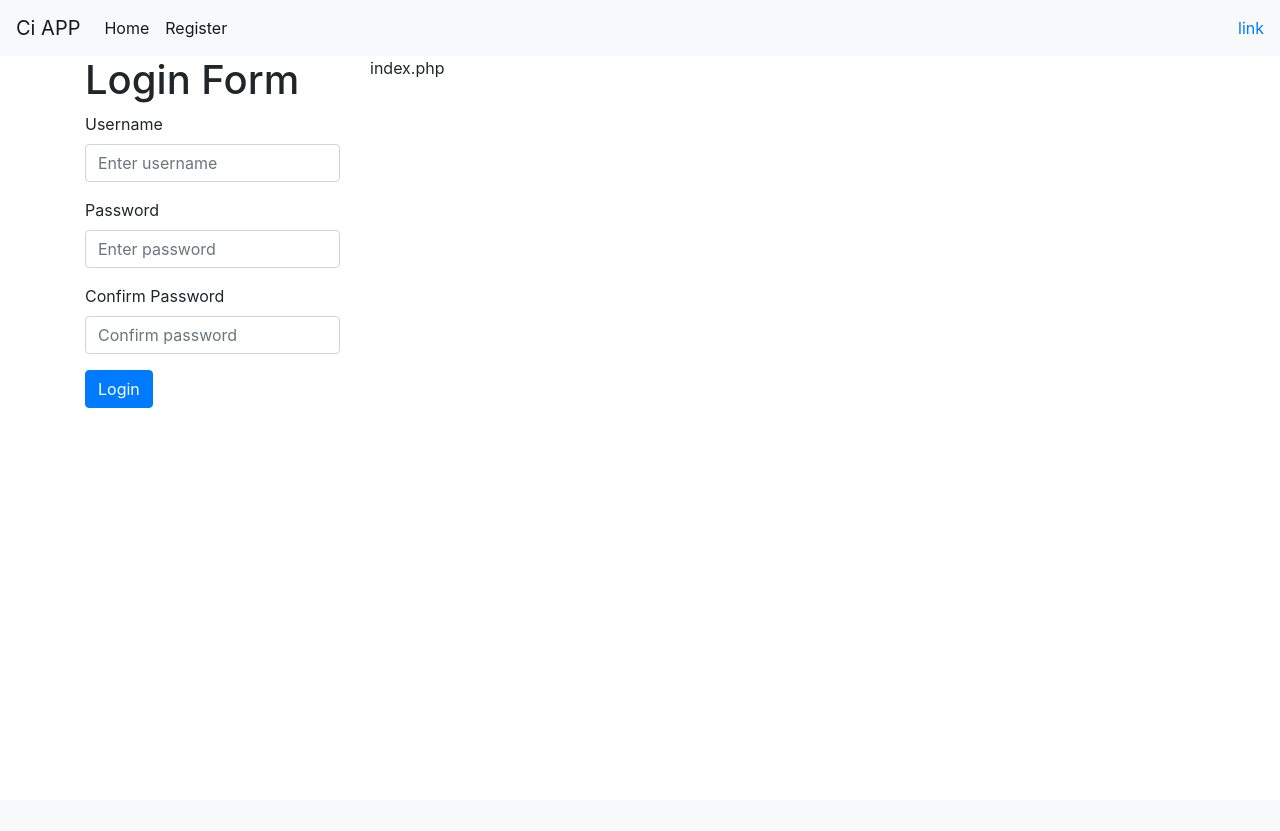
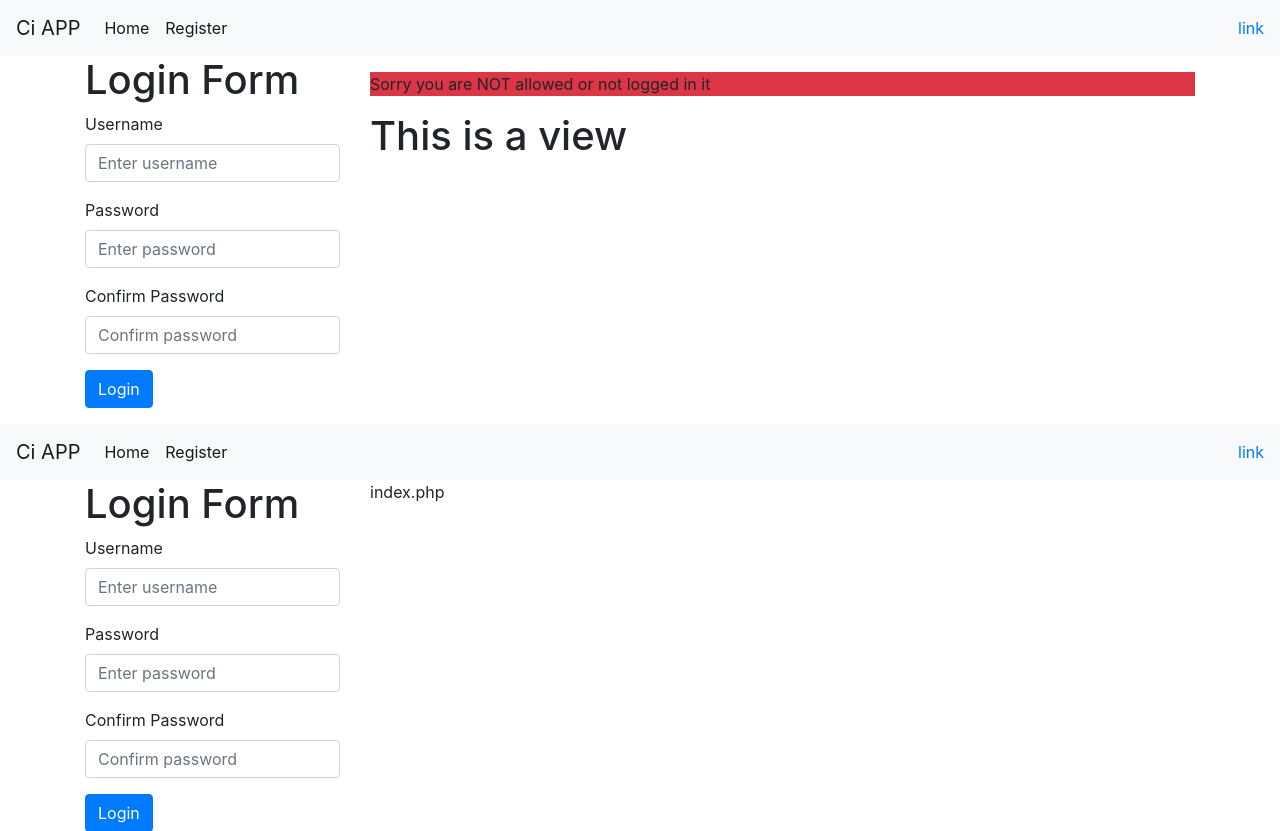
Before and after one commit to sreeshma-sooraj/ci, a CodeIgniter app: page /ci/index.php/projects/index in a window 1280 px wide. Shown: the top 831 px of the page. Before the commit the page ends 408 px from the top, so only its background shows below. Run offline with CodeIgniter, Linux system fonts and the light colour scheme.

Commit message:
lesson58 : Access to projects page code

```diff
--- a/application/controllers/Projects.php
+++ b/application/controllers/Projects.php
@@ -1,5 +1,20 @@
 <?php
 class Projects extends CI_Controller{
+
+    public function __construct(){
+        parent::__construct();
+        if(!$this->session->userdata('logged_in')){
+
+            $this->session->set_flashdata('no_access', 'Sorry you are NOT allowed or not logged in it');
+           //redirect('home/index');
+
+
+           $data['main_view'] = "home_view";
+           $this->load->view('layouts/main', $data);
+        }
+
+    }
+
     public function index()
     {
 
@@ -10,4 +25,6 @@ class Projects extends CI_Controller{
        //$this->load->view('home_view');
     }
 }
+
+
 ?>
--- a/application/views/home_view.php
+++ b/application/views/home_view.php
@@ -4,6 +4,8 @@
         <?php echo $this->session->flashdata('login_success'); ?>
 
     <?php endif; ?>
+
+
     <?php if($this->session->flashdata('user_registerd')): ?>
 
     <?php echo $this->session->flashdata('user_registerd'); ?>
@@ -12,6 +14,12 @@
 </p>
 
 <p class="bg-danger">
+<?php if($this->session->flashdata('no_access')): ?>
+
+<?php echo $this->session->flashdata('no_access'); ?>
+
+<?php endif; ?>
+
     <?php if($this->session->flashdata('login_failed')): ?>
 
         <?php echo $this->session->flashdata('login_failed'); ?>
```
